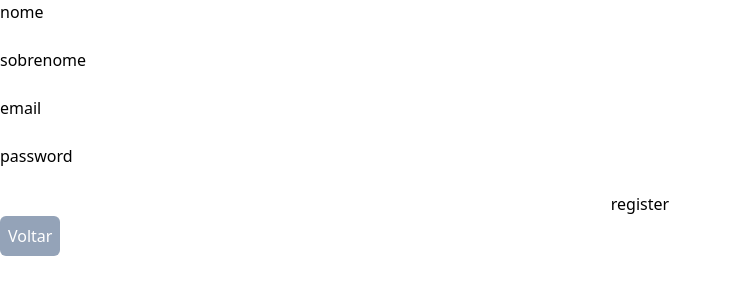
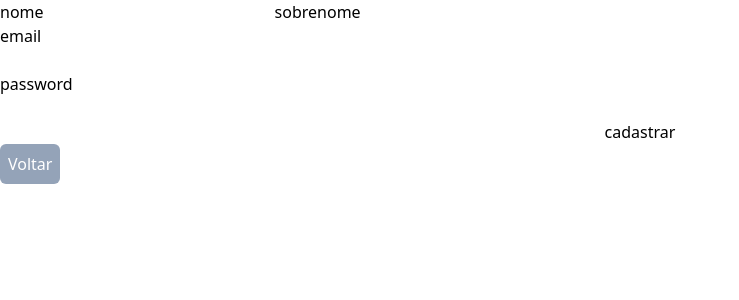
Before and after one commit to SamuelRicardoDS/fluxy, a React (Vite) app: page /cadastro in a window 1280 px wide. Shown: the top 300 px of the page, without its empty margins (0-739 px from the left). Built offline with nearby package versions, Linux system fonts and the light colour scheme.

Commit message:
coleta de dados

```diff
--- a/src/pages/Login.tsx
+++ b/src/pages/Login.tsx
@@ -1,6 +1,8 @@
 import { BackButton } from "../components/BackButton";
 
 export const Login = () => {
+  function handleSubmit() {
+  }
   return (
     <div className="flex flex-col bg-slate-400 w-1/2 h-screen items-center">
       <form className="flex flex-col">
--- a/src/pages/Register.tsx
+++ b/src/pages/Register.tsx
@@ -1,18 +1,32 @@
 import { BackButton } from "../components/BackButton";
+import { useState } from "react";
 
 export const Register = () => {
+
+    const [name, setName] = useState("");
+    const [lastName, setLastName] = useState("");
+    const [email, setEmail] = useState("");
+    const [password, setPassword] = useState("");
+
+    const handleSubmit = (e: { preventDefault: () => void; }) => {
+        e.preventDefault();
+        console.log("cadastrando...", { name, lastName, email, password });
+    }
+
     return(
         <div>
-            <form className="flex flex-col">
-                <label htmlFor="">nome</label>
-                <input type="text" />
-                <label htmlFor="">sobrenome</label>
-                <input type="text" />
-                <label htmlFor="">email</label>
-                <input type="email" />
-                <label htmlFor="">password</label>
-                <input type="password" />
-                <button>register</button>
+            <form onSubmit={handleSubmit} className="flex flex-col">
+                <div>
+                    <label htmlFor="">nome</label>
+                    <input id="nome" type="text" value={name} onChange={(e) => setName(e.target.value)} />
+                    <label id="sobrenome" htmlFor="">sobrenome</label>
+                    <input type="text" value={lastName} onChange={(e) => setLastName(e.target.value)}/>
+                </div>
+                <label id="email" htmlFor="">email</label>
+                <input type="email" value={email} onChange={(e => setEmail(e.target.value))}/>
+                <label id="senha" htmlFor="">password</label>
+                <input type="password" value={password} onChange={(e) => setPassword(e.target.value)} />
+                <button type="submit">cadastrar</button>
             </form>
             <BackButton />
         </div>
```
